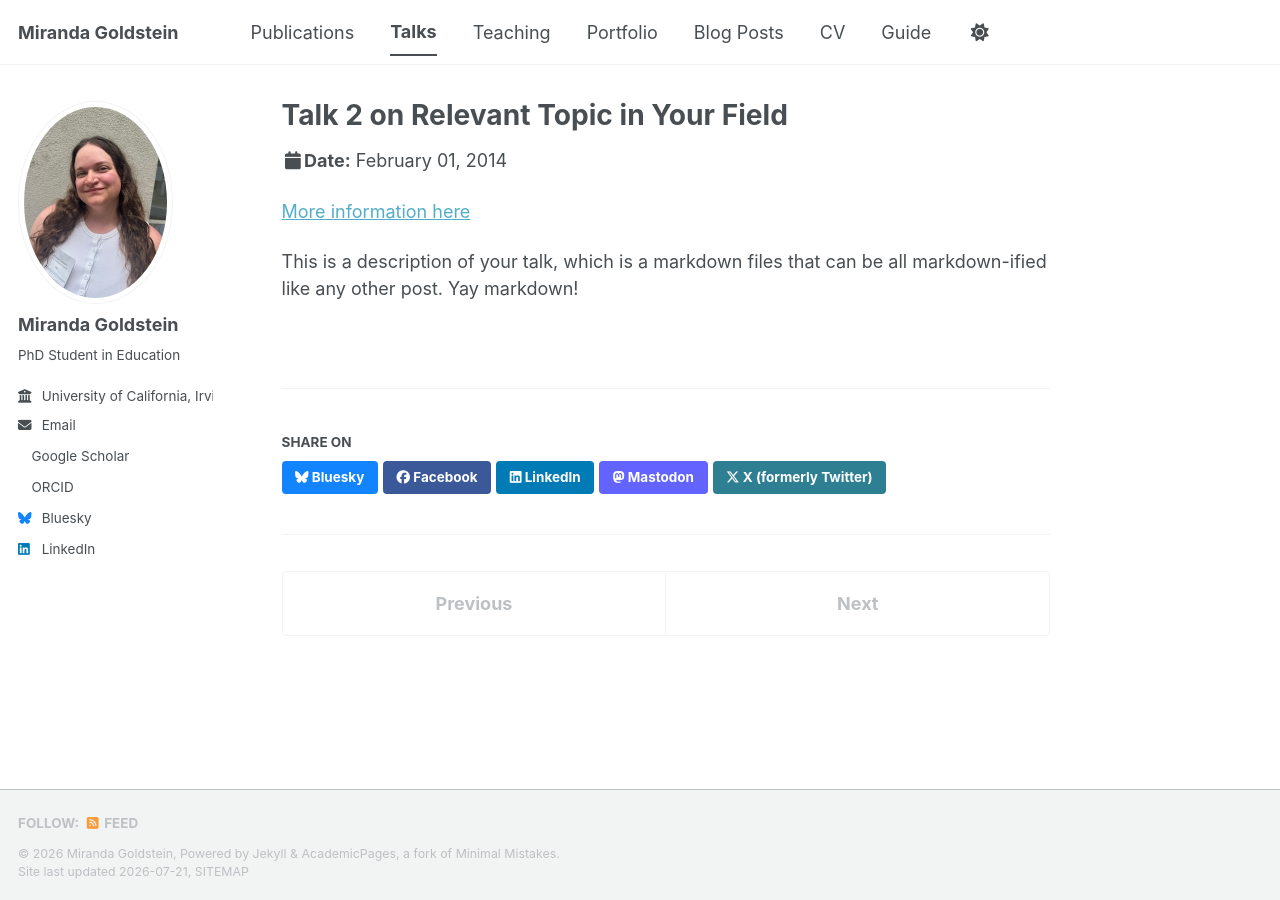
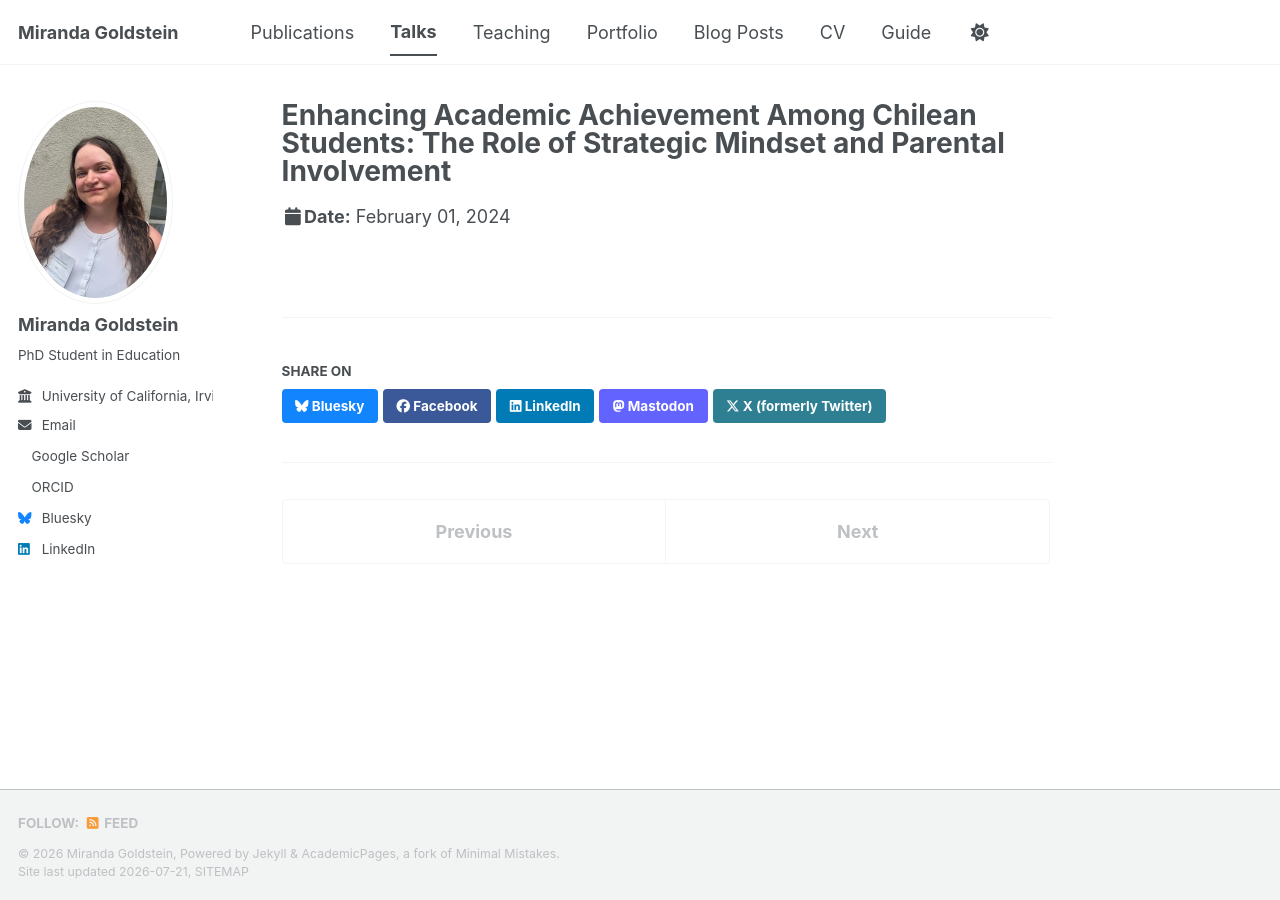
Before and after one commit to mirandagoldstein/mirandagoldstein.github.io, a Jekyll site: the page built from _talks/2014-02-01-talk-2.md, in a window 1280 px wide. Built offline with Jekyll 4.4.1, drawn with Linux system fonts in a browser that asks for light colours; a style sheet for code colours, icons or effects is not loaded.

Commit message:
Update 2014-02-01-talk-2.md

```diff
--- a/_talks/2014-02-01-talk-2.md
+++ b/_talks/2014-02-01-talk-2.md
@@ -1,13 +1,10 @@
 ---
-title: "Talk 2 on Relevant Topic in Your Field"
+title: "Enhancing Academic Achievement Among Chilean Students: The Role of Strategic Mindset and Parental Involvement"
 collection: talks
-type: "Talk"
-permalink: /talks/2014-02-01-talk-2
-venue: "London School of Testing"
-date: 2014-02-01
-location: "London, UK"
+type: "Poster"
+permalink: /talks/2024-02-01-talk-1
+authors: "<b>Goldstein, M.</b>, Santana, M., Claro, S., Ong, X.L., Chen, P."
+venue: "Society for Personality and Social Psychology Annual Meeting (SPSP)"
+date: 2024-02-01
+location: "San Diego, CA, USA"
 ---
-
-[More information here](http://example2.com)
-
-This is a description of your talk, which is a markdown files that can be all markdown-ified like any other post. Yay markdown!
```
